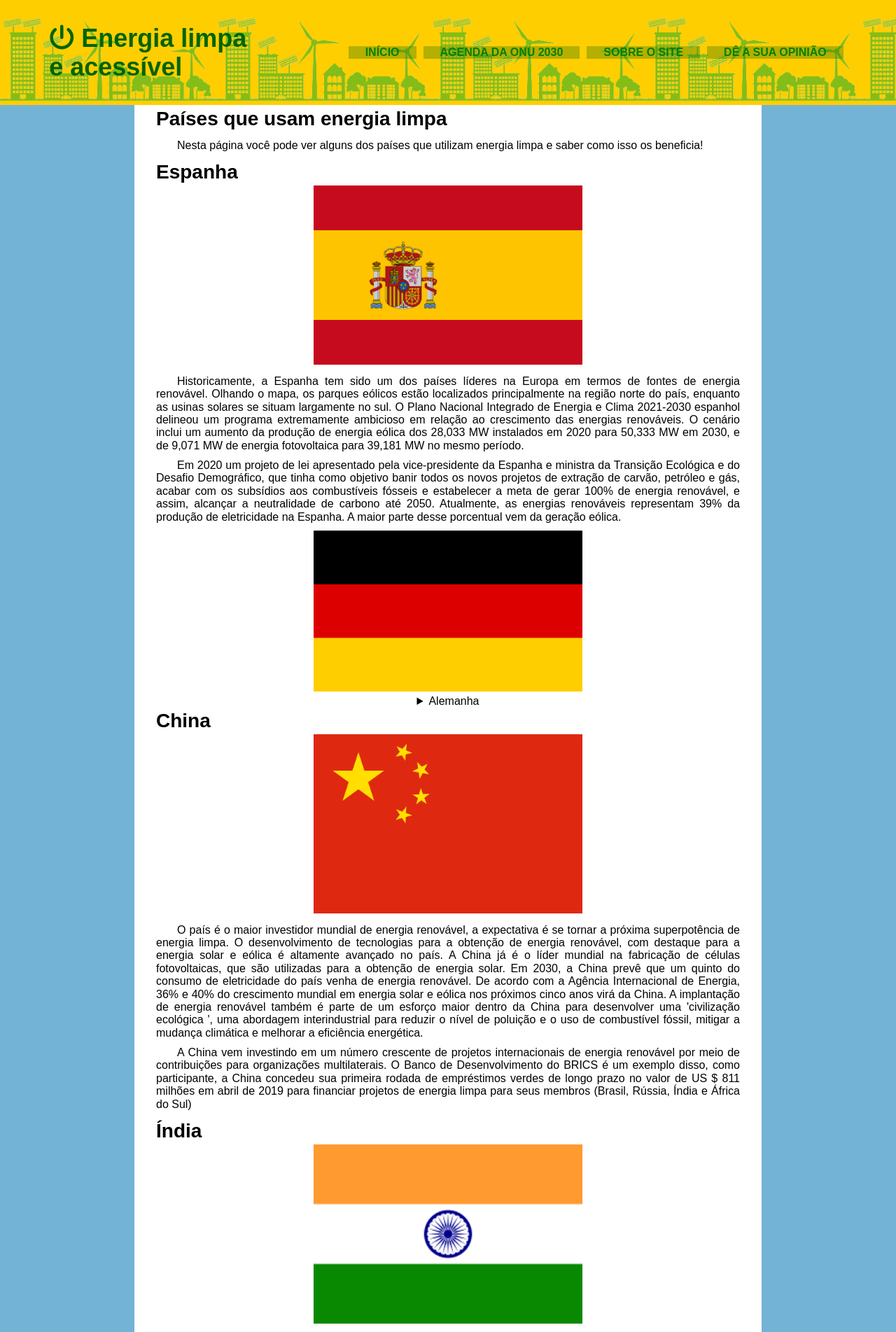
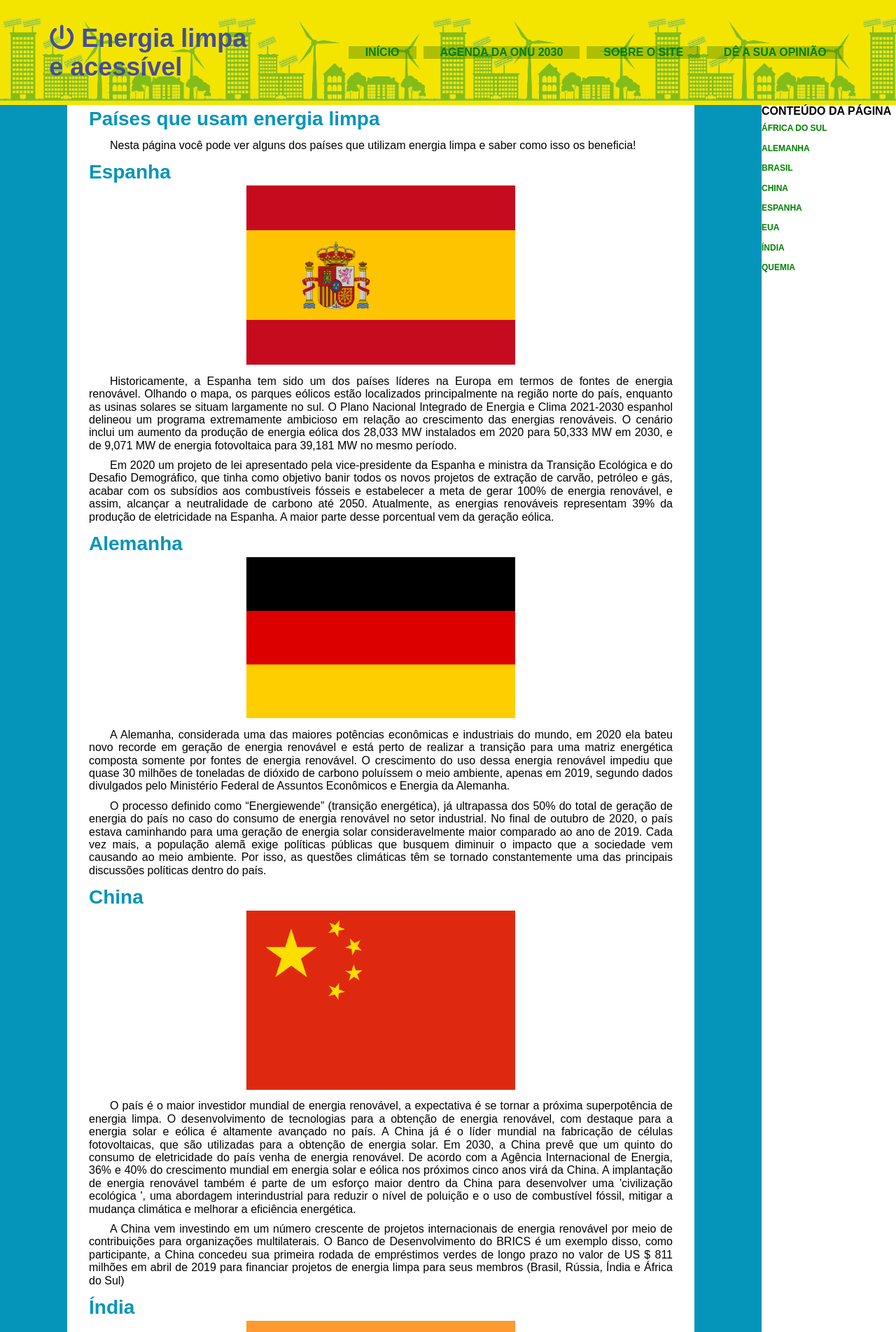
Before and after one commit to ccofg-labs/Agenda-ONU, a PHP site: page /paisesEL.html in a window 1280 px wide. Shown: the top 1903 px of the page at 70% size. Run offline with PHP 8.4, Linux system fonts and the light colour scheme; some libraries are stand-ins or nearby versions.

Commit message:
Ajuste na página de avaliação e mudança nas cores so site

```diff
--- a/aparelhosAC.html
+++ b/aparelhosAC.html
@@ -7,7 +7,6 @@
     <!--CSS-->
     <link rel="stylesheet" href="css/normalise.css">
     <link rel="stylesheet" href="css/style.css">
-    <link rel="stylesheet" href="css/style_aparelhos.css">
     <!--fonteawesome-->
     <link rel="stylesheet" href="https://cdnjs.cloudflare.com/ajax/libs/font-awesome/6.1.1/css/all.min.css">
     <title>Aparelhos de alto consumo</title>
--- a/aparelhosBC.html
+++ b/aparelhosBC.html
@@ -45,7 +45,6 @@
     </header>
     <!--Principal-->
     <main>
-        <div class="main__container">
             <center>
                 <h1>Aparelhos com baixo consumo de energia</h1>
                 <p>
--- a/css/style.css
+++ b/css/style.css
@@ -18,7 +18,7 @@ html {
     flex-flow: row nowrap;
     justify-content: space-around;
     background-image: url(../img/banner_do_site.png);
-    background-color: #ffce01;
+    background-color: rgb(244, 229, 0);
     background-size: contain;
     background-repeat: repeat-x;
 }
@@ -26,7 +26,7 @@ html {
 .header__topo__logo a {
     font-weight: bolder;
     font-size: 3.6rem;
-    color: rgb(0, 100, 0);
+    color: rgb(68, 78, 153);
     text-align: justify;
     text-decoration: none;
 }
@@ -59,10 +59,7 @@ html {
 }
 
 /*lateral*/
-
 .main__lateral {
-    display: flex;
-    justify-content: center;
     text-transform: uppercase;
     background-color: white;
     width: 15%;
@@ -87,7 +84,7 @@ html {
 body {
     font-size: 1.6rem;
     font-family: Arial, Helvetica, sans-serif;
-    background-color: #0477b58e;
+    background-color: rgb(5, 149, 186);
 }
 
 main {
@@ -112,24 +109,29 @@ main a:hover {
 }
 
 h1 {
+    color: rgb(5, 149, 186);
     font-size: 3.6rem;
     line-height: 4.6rem;
 }
 
 h2 {
+    color: rgb(5, 149, 186);
     font-size: 2.8rem;
     line-height: 3.8rem;
 }
 
 h3 {
+    color: rgb(5, 149, 186);
     font-size: 2.08rem;
 }
 
 h4 {
+    color:rgb(5, 149, 186)
     font-size: 1.6rem;
 }
 
 p {
+    color:black;
     margin: 1rem 0;
     text-indent: 3rem;
     text-align: justify;
@@ -218,11 +220,8 @@ audio::-webkit-media-controls-panel {
     justify-content: center;
     font-weight: bold;
     line-height: 5rem;
-    background-color: #ffce01;
+    background-color: rgb(244, 229, 0);
 }
-/*fomularios*/
-
-
 @media (max-width:1024px) {
     html {
         font-size: 60%;
@@ -246,11 +245,6 @@ audio::-webkit-media-controls-panel {
 
     .conteudo__videos__descricao {
         height: 20vh;
-    }
-
-    form,
-    input {
-        width: 100%;
     }
 }
 
--- a/paisesEL.html
+++ b/paisesEL.html
@@ -43,15 +43,15 @@
             </nav>
         </div>
     </header>
-
     <!--Principal-->
+    <div class="main__container">
         <main>
             <h2>Países que usam energia limpa</h2>
             <p class="texto">
                 Nesta página você pode ver alguns dos países que utilizam energia limpa e saber como isso
                 os beneficia!
             </p>
-        <article>
+            <article id="conteudo__espanha">
                 <header>
                     <h2>Espanha</h2>
                 </header>
@@ -60,95 +60,211 @@
                         <img srcset="img/espanha.png 3500w" alt="espanha" sizes="30vw">
                     </figure>
                     <p>
-                    Historicamente, a Espanha tem sido um dos países líderes na Europa em termos de fontes de energia renovável. Olhando o mapa, os parques eólicos estão localizados principalmente na região norte do país, enquanto as usinas solares se situam largamente no sul. O Plano Nacional Integrado de Energia e Clima 2021-2030 espanhol delineou um programa extremamente ambicioso em relação ao crescimento das energias renováveis.  O cenário inclui um aumento da produção de energia eólica dos 28,033 MW instalados em 2020 para 50,333 MW em 2030, e de 9,071 MW de energia fotovoltaica para 39,181 MW no mesmo período.
+                        Historicamente, a Espanha tem sido um dos países líderes na Europa em termos de fontes de energia
+                        renovável. Olhando o mapa, os parques eólicos estão localizados principalmente na região norte do
+                        país, enquanto as usinas solares se situam largamente no sul. O Plano Nacional Integrado de Energia
+                        e Clima 2021-2030 espanhol delineou um programa extremamente ambicioso em relação ao crescimento das
+                        energias renováveis. O cenário inclui um aumento da produção de energia eólica dos 28,033 MW
+                        instalados em 2020 para 50,333 MW em 2030, e de 9,071 MW de energia fotovoltaica para 39,181 MW no
+                        mesmo período.
                     </p>
                     <p>
-                    Em 2020 um projeto de lei apresentado pela vice-presidente da Espanha e ministra da Transição Ecológica e do Desafio Demográfico, que tinha como objetivo banir todos os novos projetos de extração de carvão, petróleo e gás, acabar com os subsídios aos combustíveis fósseis e estabelecer a meta de gerar 100% de energia renovável, e assim, alcançar a neutralidade de carbono até 2050.
-                    Atualmente, as energias renováveis representam 39% da produção de eletricidade na Espanha. A maior parte desse porcentual vem da geração eólica.
+                        Em 2020 um projeto de lei apresentado pela vice-presidente da Espanha e ministra da Transição
+                        Ecológica e do Desafio Demográfico, que tinha como objetivo banir todos os novos projetos de
+                        extração de carvão, petróleo e gás, acabar com os subsídios aos combustíveis fósseis e estabelecer a
+                        meta de gerar 100% de energia renovável, e assim, alcançar a neutralidade de carbono até 2050.
+                        Atualmente, as energias renováveis representam 39% da produção de eletricidade na Espanha. A maior
+                        parte desse porcentual vem da geração eólica.
                     </p>
                 </section>
             </article>
-        <article>
+            <article id="conteudo__alemanha">
+                <header>
+                    <h2>Alemanha</h2>
+                </header>
+                <section>
                     <figure class="container__img">
                         <img srcset="img/alemanha.png 2000w" alt="alemanha" sizes="30vw">
-                <details>
-                    <summary>Alemanha</summary>
+                    </figure>
                     <p>
-                        A Alemanha utiliza energia limpa
+                        A Alemanha, considerada uma das maiores potências econômicas e industriais do mundo, em 2020 ela
+                        bateu novo recorde em geração de energia renovável e está perto de realizar a transição para uma
+                        matriz energética composta somente por fontes de energia renovável.
+                        O crescimento do uso dessa energia renovável impediu que quase 30 milhões de toneladas de dióxido de
+                        carbono poluíssem o meio ambiente, apenas em 2019, segundo dados divulgados pelo Ministério Federal
+                        de Assuntos Econômicos e Energia da Alemanha.
                     </p>
-                </details>
-            </figure>
+                    <p>
+                        O processo definido como “Energiewende” (transição energética), já ultrapassa dos 50% do total de
+                        geração de energia do país no caso do consumo de energia renovável no setor industrial. No final de
+                        outubro de 2020, o país estava caminhando para uma geração de energia solar consideravelmente maior
+                        comparado ao ano de 2019.
+                        Cada vez mais, a população alemã exige políticas públicas que busquem diminuir o impacto que a
+                        sociedade vem causando ao meio ambiente. Por isso, as questões climáticas têm se tornado
+                        constantemente uma das principais discussões políticas dentro do país.
+                    </p>
+                </section>
             </article>
-        <article>
-            <header><h2>China</h2></header>
+            <article id="conteudo__china">
+                <header>
+                    <h2>China</h2>
+                </header>
                 <section>
                     <figure class="container__img">
                         <img srcset="img/china.png 2000w" alt="China" sizes="30vw">
                     </figure>
                     <p>
-                    O país é o maior investidor mundial de energia renovável, a expectativa é se tornar a próxima superpotência de energia limpa. O desenvolvimento de tecnologias para a obtenção de energia renovável, com destaque para a energia solar e eólica é altamente avançado no país. A China já é o líder mundial na fabricação de células fotovoltaicas, que são utilizadas para a obtenção de energia solar.
-                    Em 2030, a China prevê que um quinto do consumo de eletricidade do país venha de energia renovável. De acordo com a Agência Internacional de Energia, 36% e 40% do crescimento mundial em energia solar e eólica nos próximos cinco anos virá da China. A implantação de energia renovável também é parte de um esforço maior dentro da China para desenvolver uma 'civilização ecológica ', uma abordagem interindustrial para reduzir o nível de poluição e o uso de combustível fóssil, mitigar a mudança climática e melhorar a eficiência energética.
+                        O país é o maior investidor mundial de energia renovável, a expectativa é se tornar a próxima
+                        superpotência de energia limpa. O desenvolvimento de tecnologias para a obtenção de energia
+                        renovável, com destaque para a energia solar e eólica é altamente avançado no país. A China já é o
+                        líder mundial na fabricação de células fotovoltaicas, que são utilizadas para a obtenção de energia
+                        solar.
+                        Em 2030, a China prevê que um quinto do consumo de eletricidade do país venha de energia renovável.
+                        De acordo com a Agência Internacional de Energia, 36% e 40% do crescimento mundial em energia solar
+                        e eólica nos próximos cinco anos virá da China. A implantação de energia renovável também é parte de
+                        um esforço maior dentro da China para desenvolver uma 'civilização ecológica ', uma abordagem
+                        interindustrial para reduzir o nível de poluição e o uso de combustível fóssil, mitigar a mudança
+                        climática e melhorar a eficiência energética.
                     </p>
                     <p>
-                    A China vem investindo em um número crescente de projetos internacionais de energia renovável por meio de contribuições para organizações multilaterais. O Banco de Desenvolvimento do BRICS é um exemplo disso, como participante, a China concedeu sua primeira rodada de empréstimos verdes de longo prazo no valor de US $ 811 milhões em abril de 2019 para financiar projetos de energia limpa para seus membros (Brasil, Rússia, Índia e África do Sul)
+                        A China vem investindo em um número crescente de projetos internacionais de energia renovável por
+                        meio de contribuições para organizações multilaterais. O Banco de Desenvolvimento do BRICS é um
+                        exemplo disso, como participante, a China concedeu sua primeira rodada de empréstimos verdes de
+                        longo prazo no valor de US $ 811 milhões em abril de 2019 para financiar projetos de energia limpa
+                        para seus membros (Brasil, Rússia, Índia e África do Sul)
 
                     </p>
                 </section>
             </article>
-        <article>
-            <header><h2>Índia</h2></header>
+            <article id="conteudo__india">
+                <header>
+                    <h2>Índia</h2>
+                </header>
                 <section>
                     <figure class="container__img">
                         <img srcset="img/india.png 280w" alt="india" sizes="30vw">
                     </figure>
                     <p>
-                    A Índia é um dos países emergentes que mais apostam em projetos sustentáveis para geração de energia. Nos últimos anos, os projetos de uso de fontes de energias renováveis no país têm recebido sucessivos investimentos do setor privado.
-                    A Índia tem sido pioneira na utilização da energia renovável descentralizada (ERD). O governo da Índia estabeleceu metas para reduzir a emissão total de carbono projetada da Índia em um bilhão de toneladas até 2030, reduzir a intensidade de carbono da economia do país em menos de 45% até o final da década, atingir emissões líquidas de carbono zero até 2070 e expandir A capacidade instalada de energia renovável da Índia para 500 GW até 2030.
+                        A Índia é um dos países emergentes que mais apostam em projetos sustentáveis para geração de
+                        energia. Nos últimos anos, os projetos de uso de fontes de energias renováveis no país têm recebido
+                        sucessivos investimentos do setor privado.
+                        A Índia tem sido pioneira na utilização da energia renovável descentralizada (ERD). O governo da
+                        Índia estabeleceu metas para reduzir a emissão total de carbono projetada da Índia em um bilhão de
+                        toneladas até 2030, reduzir a intensidade de carbono da economia do país em menos de 45% até o final
+                        da década, atingir emissões líquidas de carbono zero até 2070 e expandir A capacidade instalada de
+                        energia renovável da Índia para 500 GW até 2030.
                     </p>
                     <p>
-                     O país já possui uma cidade funcionando a base de 100% de energia renovável. A cidade de Diu, no território de Damão, tem gerado 13 megawatts de eletricidade a partir de instalações de geração de energia solar (cerca de 3 MW são gerados por usinas solares nos telhados e 10 MW por outras usinas). Em apenas três anos, Diu se tornou 100% renovável.
+                        O país já possui uma cidade funcionando a base de 100% de energia renovável. A cidade de Diu, no
+                        território de Damão, tem gerado 13 megawatts de eletricidade a partir de instalações de geração de
+                        energia solar (cerca de 3 MW são gerados por usinas solares nos telhados e 10 MW por outras usinas).
+                        Em apenas três anos, Diu se tornou 100% renovável.
                     </p>
                 </section>
             </article>
-        <article>
-            <header><h2>Brasil</h2></header>
+            <article id="conteudo__brasil">
+                <header>
+                    <h2>Brasil</h2>
+                </header>
                 <section>
                     <figure class="container__img">
                         <img srcset="img/brasil.png 1500w" alt="brasil" sizes="30vw">
                     </figure>
                     <p>
-
+                        A matriz energética brasileira é uma das mais renováveis entre todos os países com as grandes
+                        economias mundiais, 48% da nossa matriz é renovável. Para você ter uma ideia, a média mundial é de
+                        14% e se compararmos com os países mais desenvolvidos, por exemplo, os países que fazem parte da
+                        OCDE [Organização para a Cooperação e Desenvolvimento Econômico], essa participação é ainda menor, é
+                        11%. E o que significa 48% de renováveis na matriz? Significa que toda a energia produzida e
+                        consumida no Brasil é originária de fontes energéticas renováveis, como o sol, o vento, a água e a
+                        biomassa. E se analisarmos agora a matriz de energia elétrica, a renovabilidade da nossa matriz é
+                        ainda maior. Em 2020, terminamos o ano com 85% da nossa matriz renovável, enquanto a média mundial é
+                        de apenas 28%. Isso demonstra a importância da nossa matriz e nos deixa orgulhosos como brasileiros
+                        de ter uma matriz tão renovável.
                     </p>
                 </section>
             </article>
-        <article>
-            <header><h2>EUA</h2></header>
+            <article id="conteudo__eua">
+                <header>
+                    <h2>EUA</h2>
+                </header>
                 <section>
                     <figure class="container__img">
-                    <img srcset="img/eua.png 350W" alt="eua" sizes="30vw">
+                        <img alt="bandeira do EUA" srcset="/img/eua.png 1500w" sizes="30vw">
                     </figure>
+                    <p>
+                        Os Estados Unidos atingiram um marco histórico no setor de energia. Após 134 anos de reinado do
+                        carvão como a principal fonte energética, as energias renováveis se tornaram as mais consumidas
+                        pelos americanos, no ano de 2019. A conta leva em consideração todas as modalidades de geração
+                        limpa, como eólica, solar e hidrelétrica.
+                        Em outro marco histórico, a energia eólica ultrapassou a hidrelétrica como a principal fonte limpa
+                        dos Estados Unidos. O crescimento das renováveis se deve quase inteiramente ao avanço das energias
+                        provenientes do sol e do vento.
+                        Nos últimos anos, as fontes renováveis de energia, Solar e eólica, responderam por mais da metade da
+                        nova capacidade instalada no país. Isso porque, devido ao baixo preço do gás natural, muitas usinas
+                        a carvão foram desativadas, sendo substituídas pelas usinas solares e eólicas, as quais se tornam
+                        cada vez mais acessíveis.
+                        Em 2021, o governo dos Estados Unidos estabeleceu um plano para que a energia solar seja responsável
+                        por garantir 45% do fornecimento elétrico do país até 2050, meta que visa transformar o setor
+                        nacionalmente e combater a crise climática global.
+                    </p>
                 </section>
             </article>
-        <article>
-            <header><h2>Quemia</h2></header>
+            <article id="conteudo__quemia">
+                <header>
+                    <h2>Quemia</h2>
+                </header>
                 <section>
                     <figure class="container__img">
-                    <img srcset="img/quenia.png 275W" alt="quenia" sizes="30vw">
+                        <img alt="" sizes="30vw" srcset="img/bandeira-quemia.png 275w">
                     </figure>
+                    <p>
+                        O Quênia é o líder global em números de sistemas de energia solar instalados por habitante, e
+                        pretende ser totalmente abastecido por energia renovável em breve e levar eletricidade a toda
+                        população. Inclusive é lá que está localizado o maior parque eólico africano.
+                        Mais quenianos estão optando pela energia solar a cada ano, ao invés de se conectar a rede elétrica
+                        do país. A explicação para esse fenômeno são os altos custos da conectividade e o fato de que existe
+                        energia solar em abundância no Quênia.
+                        Em geral, o Quénia é considerado um exemplo na África no que diz respeito às questões de proteção ao
+                        ambiente. O país pretende reduzir seus gases de efeito estufa em 30% até 2035.
+                    </p>
                 </section>
             </article>
-        <article>
-            <header><h2>A África do Sul utiliza energia limpa</h2></header>
+            <article id="conteudo__africa-do-sul">
+                <header>
+                    <h2>A África do Sul utiliza energia limpa</h2>
+                </header>
                 <section>
                     <figure class="container__img">
                         <img srcset="img/africa-do-sul.png 2000w" alt="Africa do Sul" sizes="30vw">
                     </figure>
                     <p>
-
+                        A transição para energias renováveis na África é crucial para permitir limitar o aquecimento global
+                        até 2100, dado o crescimento populacional do continente e a forte demanda por desenvolvimento.
+                        Carvão, gás e petróleo juntos respondem por 70% da geração elétrica no continente.
+                        “Atualmente a eletricidade convencional atrai muito mais recursos do que as energias renováveis na
+                        África. Isso se deve a um processo estabelecido que favorece a geração térmica menos consumidora de
+                        capital”, diz o relatório “Renewable Energy Market Analysis: Africa and its Regions”, um diagnóstico
+                        de 318 páginas, lançado há alguns dias pela agência Irena em colaboração com o Banco Africano de
+                        Desenvolvimento (AfDB).
                     </p>
                 </section>
             </article>
         </main>
+        <div class="main__lateral">
+            <h4>Conteúdo da Página</h4>
+            <ul>
+                <li><a href="#conteudo__africa-do-sul">África do Sul</a></li>
+                <li><a href="#conteudo__alemanha">Alemanha</a></li>
+                <li><a href="#conteudo__brasil">Brasil</a></li>
+                <li><a href="#conteudo__china">China</a></li>
+                <li><a href="#conteudo__espanha">Espanha</a></li>
+                <li><a href="#conteudo__eua">EUA</a></li>
+                <li><a href="#conteudo__india">Índia</a></li>
+                <li><a href="#conteudo__quemia">Quemia</a></li>
+            </ul>
+        </div>
+    </div>
     <!--rodape-->
     <footer class="rodape">
         <p>Desenvolvido por alunos da UNIFG</p>
```
Also changed, not shown: avaliacao.html (+49 -42 lines), calculadoraEnergia.html (+7 -12 lines), css/style_formulario.css (renamed from css/style_calculadora.css, +26 -7 lines), metodosLimpo.html (+17 -5 lines), metodosNocivo.html (+13 -3 lines), img/bandeira-quemia.png (renamed from img/quenia.png), img/eua.png. Lines whose indentation alone changed are shown as unchanged.
